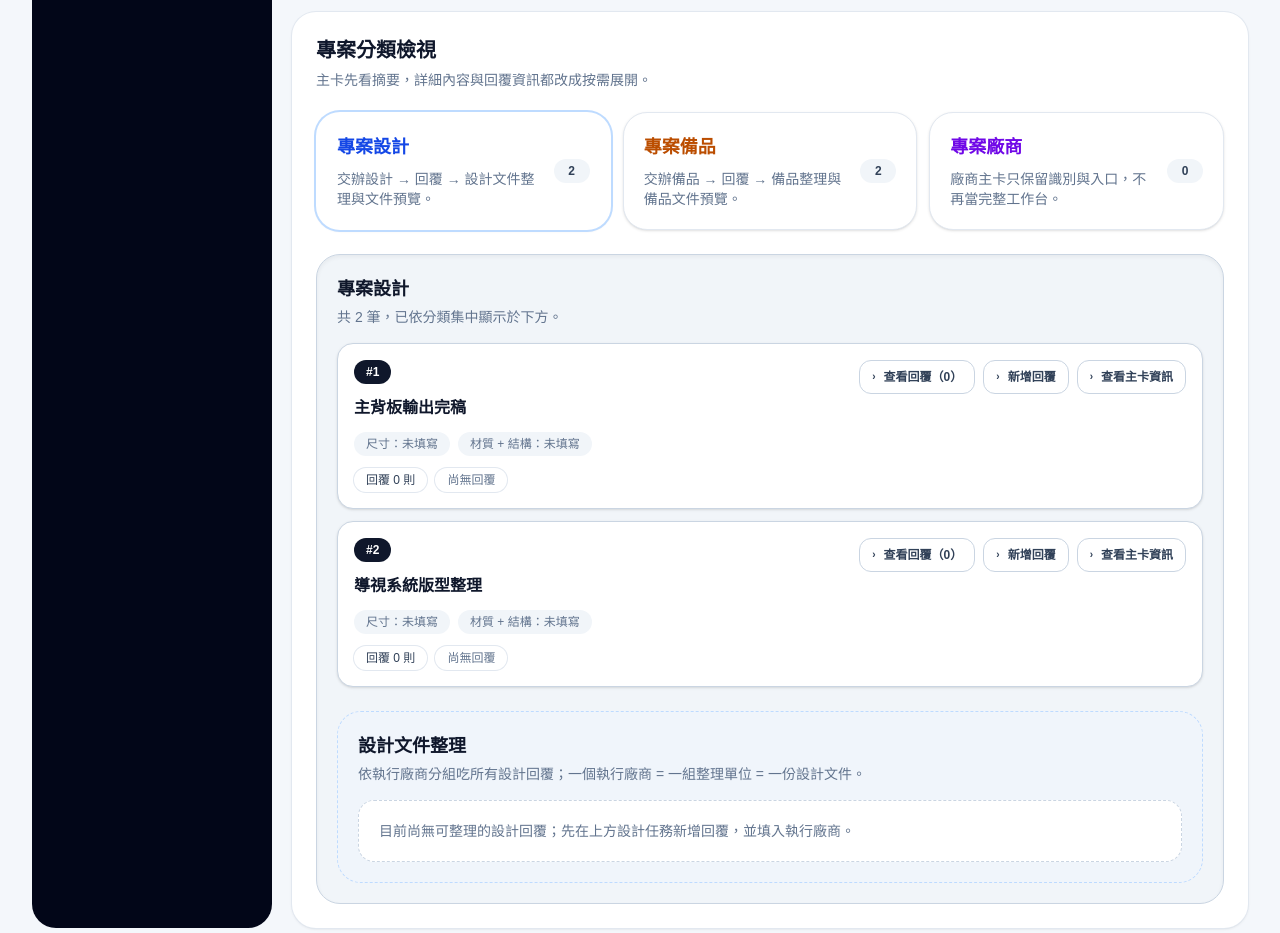
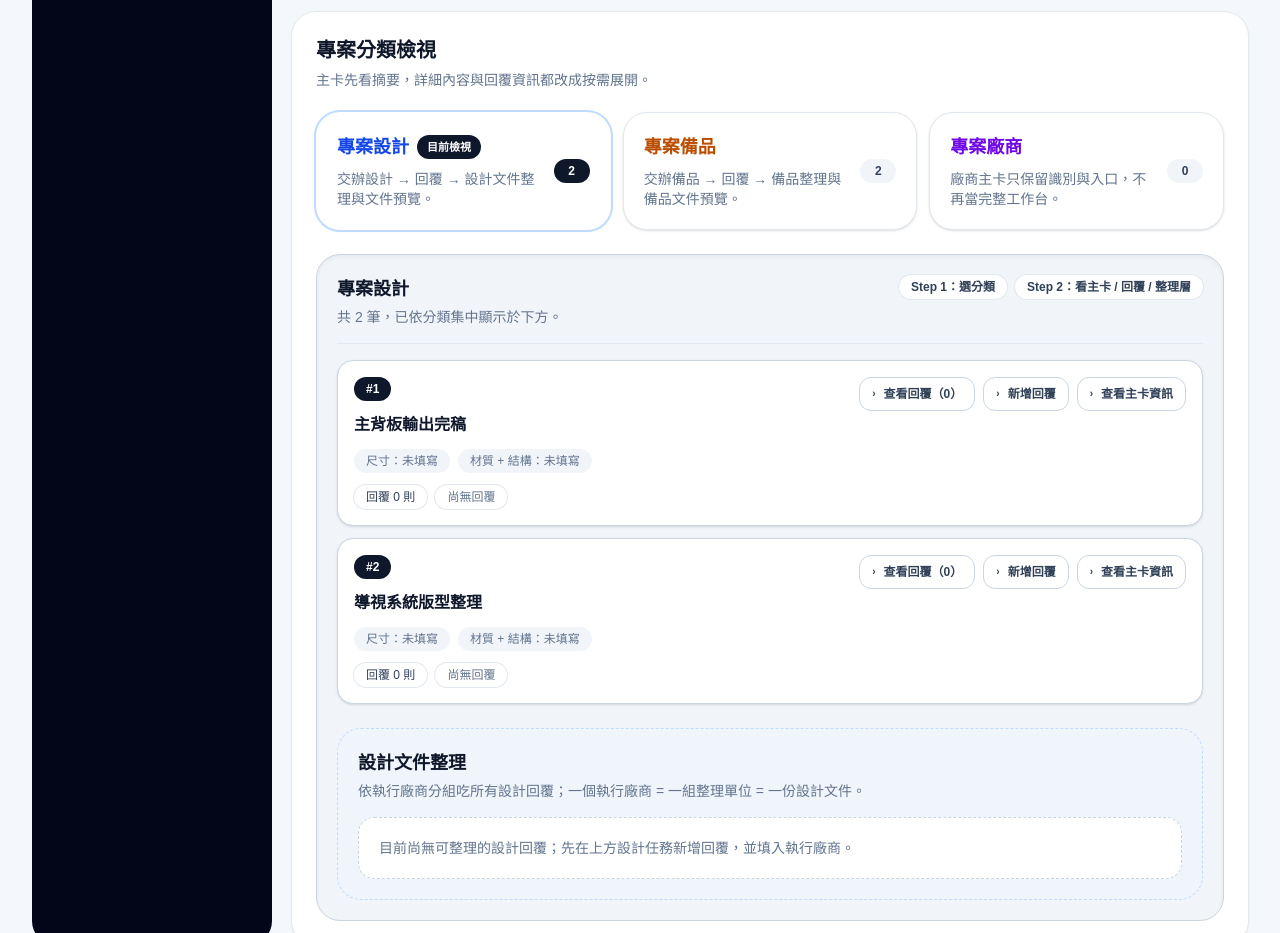
Before and after one commit to willy841/projectflow, a Next.js app in the folder project-mgmt/: page /projects/spring-popup-2026 in a window 1280 px wide. Shown: the part 2200-3133 px from the top of the page. Built offline with nearby package versions, Linux system fonts and the light colour scheme.

Commit message:
refactor: polish execution tree category and cta states

```diff
--- a/project-mgmt/src/components/execution-tree-section.tsx
+++ b/project-mgmt/src/components/execution-tree-section.tsx
@@ -230,6 +230,18 @@ function ExecutionFieldGrid({ fields }: { fields: DisplayField[] }) {
       ))}
     </div>
   );
+}
+
+function getDocumentStatusClass(status: "未生成" | "已生成" | "需更新") {
+  if (status === "已生成") {
+    return "bg-emerald-50 text-emerald-700 ring-emerald-200";
+  }
+
+  if (status === "需更新") {
+    return "bg-amber-50 text-amber-700 ring-amber-200";
+  }
+
+  return "bg-slate-100 text-slate-700 ring-slate-200";
 }
 
 function DesignDocumentPreview({
@@ -1103,6 +1115,9 @@ export function ExecutionTreeSection({ project }: { project: Project }) {
       count: designList.length,
       accent: "text-blue-700",
       ring: "ring-blue-200",
+      activeSurface: "bg-blue-50/80",
+      activeBadge: "bg-blue-100 text-blue-700",
+      sectionHint: "目前聚焦設計交辦與設計文件整理。",
     },
     procurement: {
       title: "專案備品",
@@ -1110,6 +1125,9 @@ export function ExecutionTreeSection({ project }: { project: Project }) {
       count: procurementList.length,
       accent: "text-amber-700",
       ring: "ring-amber-200",
+      activeSurface: "bg-amber-50/80",
+      activeBadge: "bg-amber-100 text-amber-700",
+      sectionHint: "目前聚焦備品交辦與輸出前整理。",
     },
     vendor: {
       title: "專案廠商",
@@ -1117,6 +1135,9 @@ export function ExecutionTreeSection({ project }: { project: Project }) {
       count: vendorList.length,
       accent: "text-violet-700",
       ring: "ring-violet-200",
+      activeSurface: "bg-violet-50/80",
+      activeBadge: "bg-violet-100 text-violet-700",
+      sectionHint: "目前聚焦廠商需求與發包清單主線。",
     },
   };
 
@@ -1157,18 +1178,25 @@ export function ExecutionTreeSection({ project }: { project: Project }) {
                   key={category}
                   type="button"
                   onClick={() => handleOpenCategory(category)}
-                  className={`rounded-3xl border bg-white p-5 text-left shadow-sm transition ${isActive ? `${meta.ring} border-transparent ring-2` : "border-slate-200 hover:border-slate-300"}`}
+                  className={`rounded-3xl border bg-white p-5 text-left shadow-sm transition ${isActive ? `${meta.ring} border-transparent ring-2 shadow-md` : "border-slate-200 hover:border-slate-300 hover:bg-slate-50/60"}`}
                 >
                   <div className="flex items-center justify-between gap-3">
                     <div>
+                      <div className="flex flex-wrap items-center gap-2">
                         <p className={`text-lg font-semibold ${meta.accent}`}>
                           {meta.title}
                         </p>
+                        {isActive ? (
+                          <span className="inline-flex items-center justify-center rounded-full bg-slate-900 px-2.5 py-1 text-[11px] font-semibold text-white">
+                            目前檢視
+                          </span>
+                        ) : null}
+                      </div>
                       <p className="mt-2 text-sm text-slate-500">
                         {meta.description}
                       </p>
                     </div>
-                    <span className="inline-flex min-w-[36px] items-center justify-center rounded-full bg-slate-100 px-3 py-1 text-xs font-semibold text-slate-700">
+                    <span className={`inline-flex min-w-[36px] items-center justify-center rounded-full px-3 py-1 text-xs font-semibold ${isActive ? "bg-slate-900 text-white" : "bg-slate-100 text-slate-700"}`}>
                       {meta.count}
                     </span>
                   </div>
@@ -1179,7 +1207,8 @@ export function ExecutionTreeSection({ project }: { project: Project }) {
         </div>
 
         <div className="mt-6 rounded-3xl border border-slate-300 bg-slate-100 p-5 shadow-inner">
-          <div className="mb-4">
+          <div className="mb-4 flex flex-col gap-3 border-b border-slate-200 pb-4 sm:flex-row sm:items-start sm:justify-between">
+            <div>
               <h4 className="text-lg font-semibold text-slate-900">
                 {categoryMeta[openCategory].title}
               </h4>
@@ -1188,6 +1217,15 @@ export function ExecutionTreeSection({ project }: { project: Project }) {
                   ? "點選專案廠商後，這裡應承接廠商需求與廠商發包清單主線。"
                   : `共 ${currentList.length} 筆，已依分類集中顯示於下方。`}
               </p>
+            </div>
+            <div className="flex flex-wrap gap-2">
+              <span className="inline-flex items-center justify-center rounded-full bg-white px-3 py-1 text-xs font-semibold text-slate-700 ring-1 ring-slate-200">
+                Step 1：選分類
+              </span>
+              <span className="inline-flex items-center justify-center rounded-full bg-white px-3 py-1 text-xs font-semibold text-slate-700 ring-1 ring-slate-200">
+                Step 2：看主卡 / 回覆 / 整理層
+              </span>
+            </div>
           </div>
 
           <div className="space-y-3">
@@ -1917,7 +1955,7 @@ export function ExecutionTreeSection({ project }: { project: Project }) {
                                 {group.vendor}
                               </p>
                               <span
-                                className={`inline-flex items-center justify-center rounded-full px-3 py-1 text-xs font-medium ring-1 ${group.status === "已生成" ? "bg-emerald-50 text-emerald-700 ring-emerald-200" : group.status === "需更新" ? "bg-amber-50 text-amber-700 ring-amber-200" : "bg-slate-100 text-slate-700 ring-slate-200"}`}
+                                className={`inline-flex items-center justify-center rounded-full px-3 py-1 text-xs font-medium ring-1 ${getDocumentStatusClass(group.status)}`}
                               >
                                 {group.status}
                               </span>
@@ -1927,24 +1965,6 @@ export function ExecutionTreeSection({ project }: { project: Project }) {
                             </p>
                           </div>
                           <div className="flex flex-wrap gap-2">
-                            <button
-                              type="button"
-                              onClick={() =>
-                                toggleDesignOrganizeContent(group.vendor)
-                              }
-                              className="inline-flex items-center justify-center rounded-xl border border-slate-300 bg-white px-3 py-2 text-xs font-semibold text-slate-700 transition hover:bg-slate-50"
-                            >
-                              {isContentOpen ? "收合整理內容" : "查看整理內容"}
-                            </button>
-                            <button
-                              type="button"
-                              onClick={() =>
-                                toggleDesignOrganizeDocument(group.vendor)
-                              }
-                              className="inline-flex items-center justify-center rounded-xl border border-slate-300 bg-white px-3 py-2 text-xs font-semibold text-slate-700 transition hover:bg-slate-50"
-                            >
-                              {isDocumentOpen ? "收合文件" : "查看文件"}
-                            </button>
                             <button
                               type="button"
                               onClick={() =>
@@ -1958,6 +1978,24 @@ export function ExecutionTreeSection({ project }: { project: Project }) {
                               {group.status === "未生成"
                                 ? "生成文件"
                                 : "重新生成文件"}
+                            </button>
+                            <button
+                              type="button"
+                              onClick={() =>
+                                toggleDesignOrganizeContent(group.vendor)
+                              }
+                              className={`inline-flex items-center justify-center rounded-xl border px-3 py-2 text-xs font-semibold transition ${isContentOpen ? "border-slate-900 bg-slate-900 text-white" : "border-slate-300 bg-white text-slate-700 hover:bg-slate-50"}`}
+                            >
+                              {isContentOpen ? "收合整理內容" : "查看整理內容"}
+                            </button>
+                            <button
+                              type="button"
+                              onClick={() =>
+                                toggleDesignOrganizeDocument(group.vendor)
+                              }
+                              className={`inline-flex items-center justify-center rounded-xl border px-3 py-2 text-xs font-semibold transition ${isDocumentOpen ? "border-slate-900 bg-slate-900 text-white" : "border-slate-300 bg-white text-slate-700 hover:bg-slate-50"}`}
+                            >
+                              {isDocumentOpen ? "收合文件" : "查看文件"}
                             </button>
                           </div>
                         </div>
@@ -2064,7 +2102,7 @@ export function ExecutionTreeSection({ project }: { project: Project }) {
                           {project.name}
                         </p>
                         <span
-                          className={`inline-flex items-center justify-center rounded-full px-3 py-1 text-xs font-medium ring-1 ${procurementDocumentGroup.status === "已生成" ? "bg-emerald-50 text-emerald-700 ring-emerald-200" : procurementDocumentGroup.status === "需更新" ? "bg-amber-50 text-amber-700 ring-amber-200" : "bg-slate-100 text-slate-700 ring-slate-200"}`}
+                          className={`inline-flex items-center justify-center rounded-full px-3 py-1 text-xs font-medium ring-1 ${getDocumentStatusClass(procurementDocumentGroup.status)}`}
                         >
                           {procurementDocumentGroup.status}
                         </span>
@@ -2076,8 +2114,22 @@ export function ExecutionTreeSection({ project }: { project: Project }) {
                     <div className="flex flex-wrap gap-2">
                       <button
                         type="button"
+                        onClick={() =>
+                          setGeneratedProcurementDocuments((prev) => ({
+                            ...prev,
+                            [project.id]: true,
+                          }))
+                        }
+                        className="inline-flex items-center justify-center rounded-xl bg-slate-900 px-3 py-2 text-xs font-semibold text-white transition hover:bg-slate-800"
+                      >
+                        {procurementDocumentGroup.status === "未生成"
+                          ? "生成文件"
+                          : "重新生成文件"}
+                      </button>
+                      <button
+                        type="button"
                         onClick={() => toggleProcurementOrganizeContent(project.id)}
-                        className="inline-flex items-center justify-center rounded-xl border border-slate-300 bg-white px-3 py-2 text-xs font-semibold text-slate-700 transition hover:bg-slate-50"
+                        className={`inline-flex items-center justify-center rounded-xl border px-3 py-2 text-xs font-semibold transition ${activeProcurementContent === project.id ? "border-slate-900 bg-slate-900 text-white" : "border-slate-300 bg-white text-slate-700 hover:bg-slate-50"}`}
                       >
                         {activeProcurementContent === project.id
                           ? "收合整理內容"
@@ -2086,25 +2138,11 @@ export function ExecutionTreeSection({ project }: { project: Project }) {
                       <button
                         type="button"
                         onClick={() => toggleProcurementOrganizeDocument(project.id)}
-                        className="inline-flex items-center justify-center rounded-xl border border-slate-300 bg-white px-3 py-2 text-xs font-semibold text-slate-700 transition hover:bg-slate-50"
+                        className={`inline-flex items-center justify-center rounded-xl border px-3 py-2 text-xs font-semibold transition ${activeProcurementDocument === project.id ? "border-slate-900 bg-slate-900 text-white" : "border-slate-300 bg-white text-slate-700 hover:bg-slate-50"}`}
                       >
                         {activeProcurementDocument === project.id
                           ? "收合文件"
                           : "查看文件"}
-                      </button>
-                      <button
-                        type="button"
-                        onClick={() =>
-                          setGeneratedProcurementDocuments((prev) => ({
-                            ...prev,
-                            [project.id]: true,
-                          }))
-                        }
-                        className="inline-flex items-center justify-center rounded-xl bg-slate-900 px-3 py-2 text-xs font-semibold text-white transition hover:bg-slate-800"
-                      >
-                        {procurementDocumentGroup.status === "未生成"
-                          ? "生成文件"
-                          : "重新生成文件"}
                       </button>
                     </div>
                   </div>
```
Lines whose indentation alone changed are shown as unchanged.
